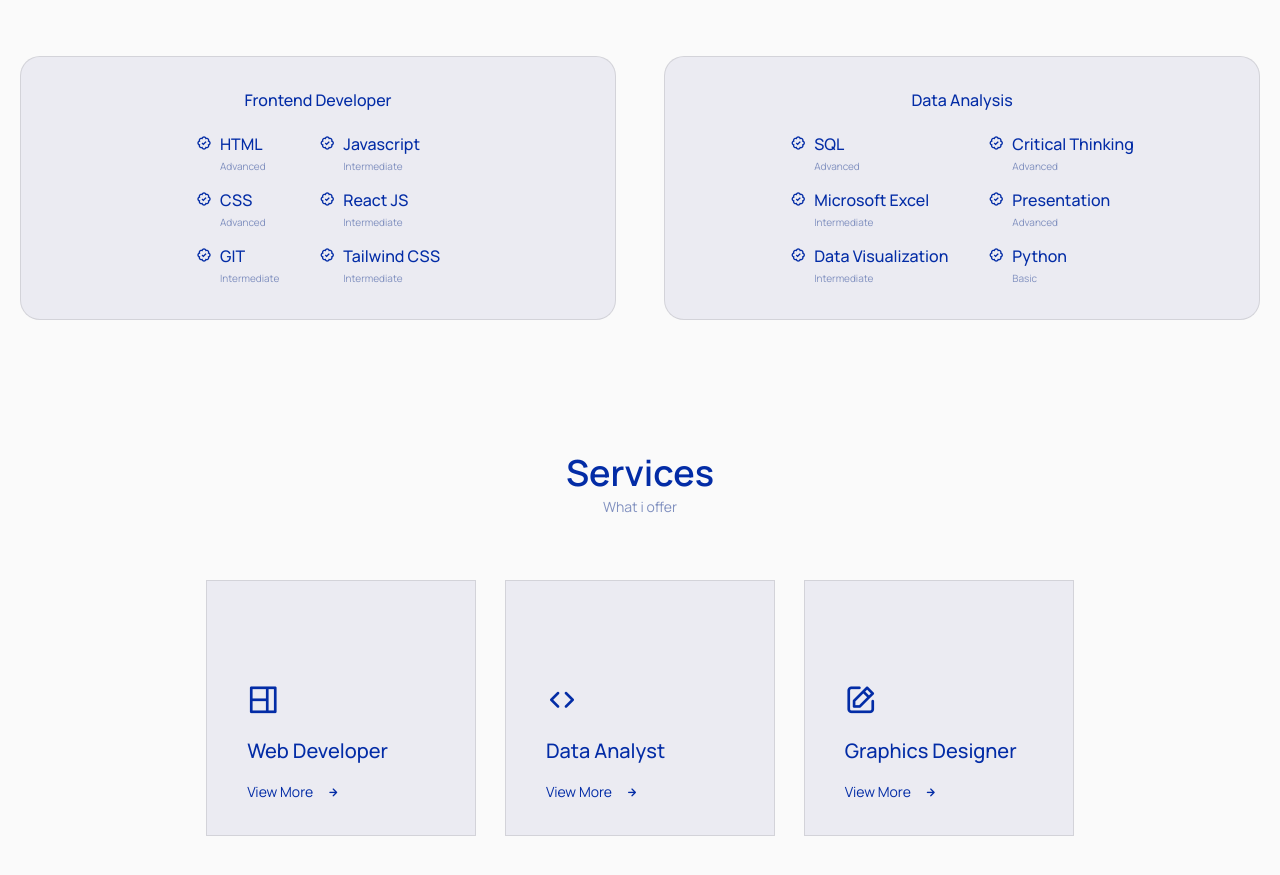
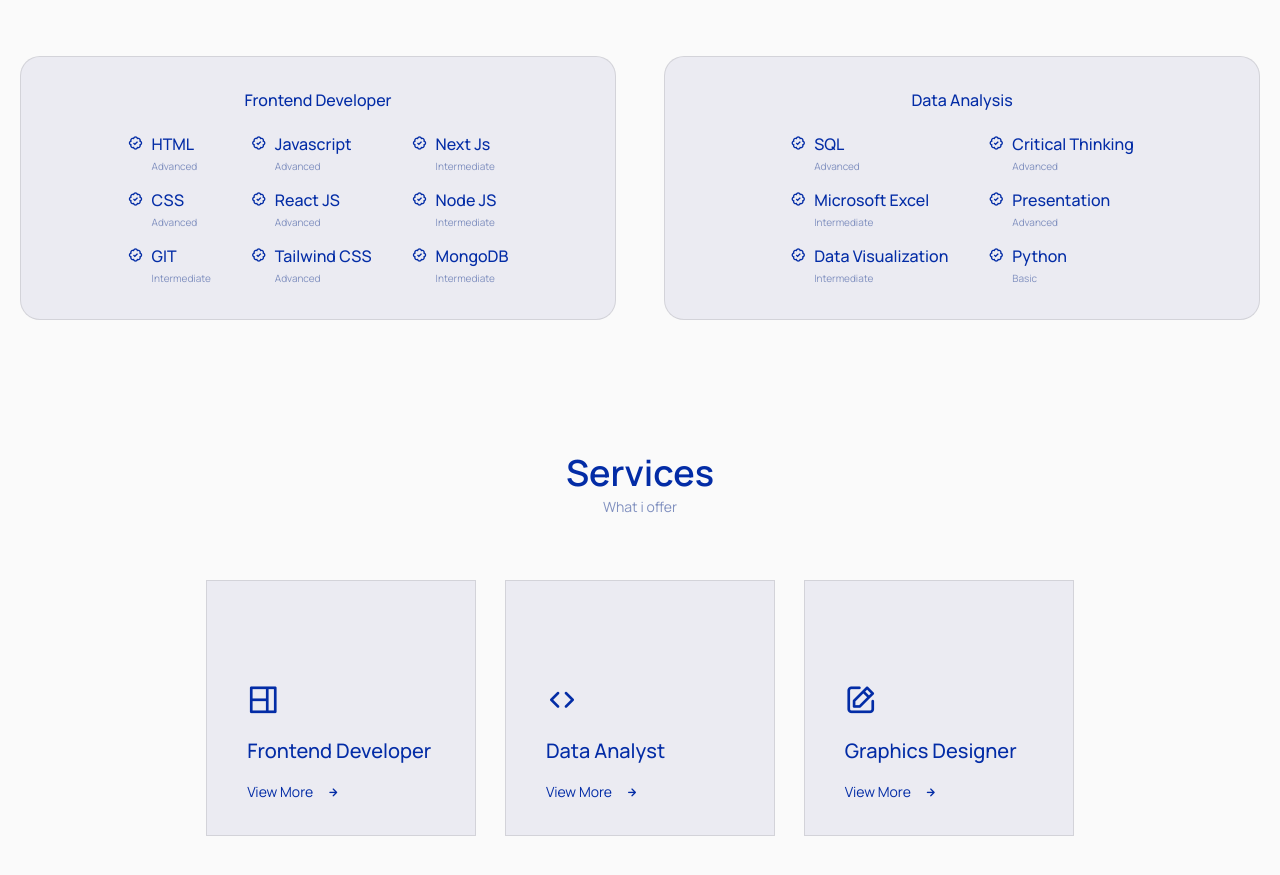
Before and after one commit to Vicky-beep/v3portfolio, a React (Create React App) app: page / in a window 1280 px wide. Shown: the part 1760-2635 px from the top of the page. Built offline with nearby package versions, Linux system fonts and the light colour scheme.

Commit message:
Updated the Qualification, Services and Skills components

```diff
--- a/src/Components/Qualification/Qualification.jsx
+++ b/src/Components/Qualification/Qualification.jsx
@@ -109,23 +109,25 @@ const Qualification = () => {
                     <span className="qualification-line"></span>
                 </div>
 
+
+                   <div className="">
+                    <h3 className="qualification-title">Graphics Designer</h3>
+                    <span className="qualification-subtitle">Coutana</span>
+                    <div className="qualification-calendar">
+                        <i className="uil uil-calendar-alt"></i>
+                        2020-2021
+                    </div>
+                   </div>
+                </div>
+                <div className="qualification-data">
+
+
                    <div className="">
                     <h3 className="qualification-title">Sales Processing Officer </h3>
                     <span className="qualification-subtitle">Seven-Up Bottling Company</span>
                     <div className="qualification-calendar">
                         <i className="uil uil-calendar-alt"></i>
                         2021 - 2022
-                    </div>
-                   </div>
-
-                </div>
-                <div className="qualification-data">
-                   <div className="">
-                    <h3 className="qualification-title">Data Analyst Intern</h3>
-                    <span className="qualification-subtitle">Seven-Up Bottling Company</span>
-                    <div className="qualification-calendar">
-                        <i className="uil uil-calendar-alt"></i>
-                        2022 - Present
                     </div>
                    </div>
                    <div className="">
@@ -142,12 +144,12 @@ const Qualification = () => {
                     <span className="qualification-line"></span>
                 </div>
 
-                   <div className="">
-                    <h3 className="qualification-title">Graphics Designer</h3>
-                    <span className="qualification-subtitle">Coutana</span>
+                <div className="">
+                    <h3 className="qualification-title">Frontend Developer</h3>
+                    <span className="qualification-subtitle">Seven-Up Bottling Company</span>
                     <div className="qualification-calendar">
                         <i className="uil uil-calendar-alt"></i>
-                        2020-2021
+                        2022 - present
                     </div>
                    </div>
 
--- a/src/Components/Services/Services.jsx
+++ b/src/Components/Services/Services.jsx
@@ -15,7 +15,7 @@ const Services = () => {
             <div className="services-content">
                 <div className="">
                 <i className="uil uil-web-grid services-icon"></i>
-                <h3 className="services-title">Web Developer</h3>
+                <h3 className="services-title">Frontend Developer</h3>
                 </div>
                 <span className="services-button" onClick={ () => toggleTab(1)}>
                     View More
@@ -25,22 +25,28 @@ const Services = () => {
                 <div className={toggleState === 1 ? "services-modal active-modal" : "services-modal"}>
                     <div className="services-modal-content">
                     <i onClick={() => toggleTab(0)} className= 'uil uil-times services-modal-close'></i>
-                        <h3 className="services-modal-title">Web Developer </h3>
+                        <h3 className="services-modal-title">Frontend Developer </h3>
                         <p className="services-modal-description">
-                        Create and test apps for the website.
+                        Design and implement the visual aspects of a website or web application.
                         </p>
                         <ul className="services-modal-services grid">
                             <li className="services-modal-service">
                                 <i className="uil uil-check-circle services-modal-icon"></i>
-                                <p className="services-modal-info">Designing user interfaces.</p>
+                                <p className="services-modal-info">
+                                Develop interactive and dynamic user interfaces using frontend frameworks/libraries (e.g., React, Next Js).
+                                </p>
                             </li>
                             <li className="services-modal-service">
                                 <i className="uil uil-check-circle services-modal-icon"></i>
-                                <p className="services-modal-info">Writing and reviewing codes for sites, typically HTML or Javascript.</p>
+                                <p className="services-modal-info">
+                                Work on the architecture and structure of frontend codebases.
+                                </p>
                             </li>
                             <li className="services-modal-service">
                                 <i className="uil uil-check-circle services-modal-icon"></i>
-                                <p className="services-modal-info">Develope responsive web pages.</p>
+                                <p className="services-modal-info">
+                                Collaborating with the product team to understand requirements and translate them into technical specifications.
+                                </p>
                             </li>
                         </ul>
                     </div>
--- a/src/Components/Skills/Frontend.jsx
+++ b/src/Components/Skills/Frontend.jsx
@@ -33,20 +33,43 @@ const Frontend = () => {
                     <i className="bx bx-badge-check"></i>
                     <div className="">
                         <h3 className="skills-name">Javascript</h3>
+                        <span className="skills-level">Advanced</span>
+                    </div>
+                    </div>
+                    <div className="skills-data">
+                    <i className="bx bx-badge-check"></i>
+                    <div className="">
+                        <h3 className="skills-name">React JS</h3>
+                        <span className="skills-level">Advanced</span>
+                    </div>
+                    </div>
+                    <div className="skills-data">
+                    <i className="bx bx-badge-check"></i>
+                    <div className="">
+                        <h3 className="skills-name">Tailwind CSS</h3>
+                        <span className="skills-level">Advanced</span>
+                    </div>
+                    </div>
+            </div>
+            <div className="skills-group">
+                    <div className="skills-data">
+                    <i className="bx bx-badge-check"></i>
+                    <div className="">
+                        <h3 className="skills-name">Next Js</h3>
                         <span className="skills-level">Intermediate</span>
                     </div>
                     </div>
                     <div className="skills-data">
                     <i className="bx bx-badge-check"></i>
                     <div className="">
-                        <h3 className="skills-name">React JS</h3>
+                        <h3 className="skills-name">Node JS</h3>
                         <span className="skills-level">Intermediate</span>
                     </div>
                     </div>
                     <div className="skills-data">
                     <i className="bx bx-badge-check"></i>
                     <div className="">
-                        <h3 className="skills-name">Tailwind CSS</h3>
+                        <h3 className="skills-name">MongoDB</h3>
                         <span className="skills-level">Intermediate</span>
                     </div>
                     </div>
```
